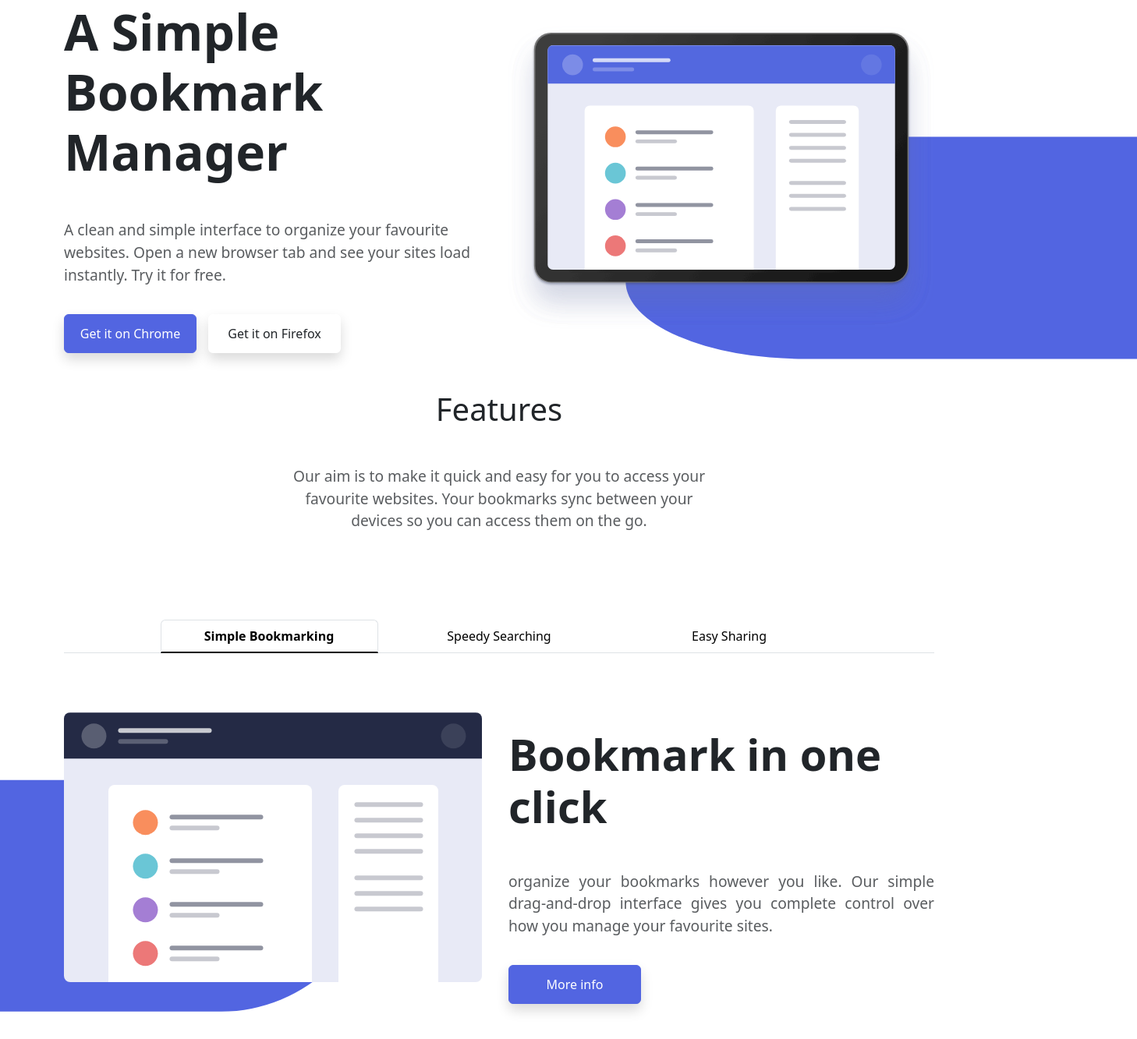
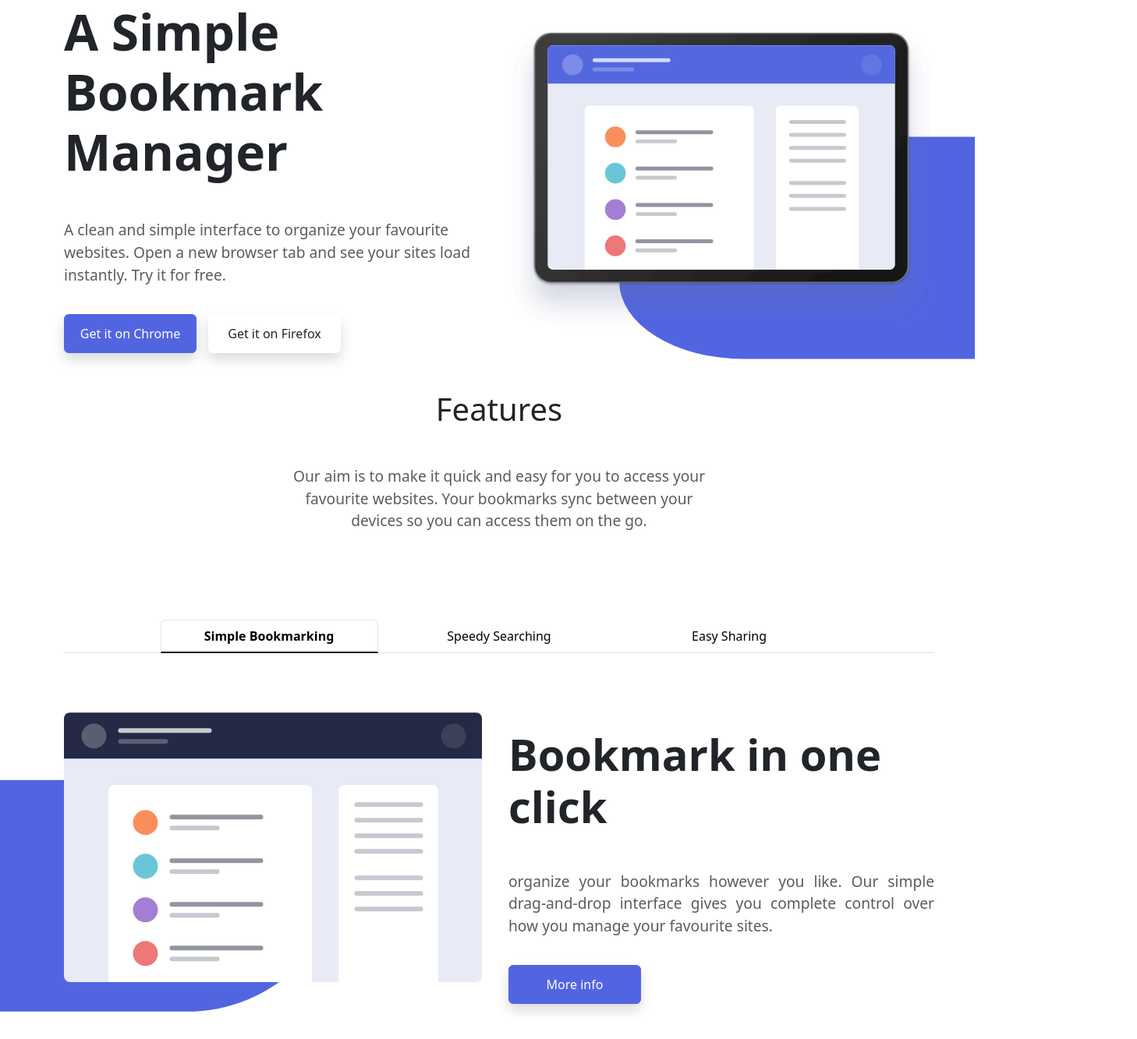
Before and after one commit to GuillemBo/Bootstrap-2.1, a plain HTML site: page index.html in a window 1280 px wide. Shown: the part 201-1534 px from the top of the page at 78% size, 1458 px wide, since content can reach past the window. Drawn offline with nearby package versions, Linux system fonts and the light colour scheme.

Commit message:
Fix scroll try1

```diff
--- a/index.html
+++ b/index.html
@@ -62,7 +62,7 @@
 
         <div class="col-sm-12 col-md-8 col-lg-6 col-xl-6 horizontal-align img-main d-flex justify-content-center align-items-center position-relative">
 
-            <div class="right-void col-lg-6 position-absolute"></div>
+            <div class="blue-void right-void col-lg-6 position-absolute"></div>
             <img src="imagenes/illustration-hero.svg" class="img-fluid" alt="Logo bookmark">
 
         </div>
@@ -359,11 +359,6 @@
     </nav>
 
 
-
-
-
-
-
     <script src="node_modules/bootstrap/dist/js/bootstrap.min.js"></script>
   </body>
   </html>
--- a/styles.scss
+++ b/styles.scss
@@ -8,14 +8,10 @@ $secondary: #FA5959;
     text-align: justify;
 }
 
-
-
 .mid-row {
     margin-top: 100px;
 
 }
-
-
 
 
 .texto-grueso {
@@ -48,6 +44,8 @@ $secondary: #FA5959;
 
 }
 
+
+
 @media (min-width: 576px){
     .right-void {
         display: flex;
@@ -57,10 +55,9 @@ $secondary: #FA5959;
         z-index: -1;
         content: '';
         top: 70%;
-        left: 86%;
-        width: 115%;
+        left: 67%;
+        width: 80%;
         transform: translate(-50%, -50%);
-        overflow-x: hidden;
     }
     .left-void {
         display: flex;
@@ -70,10 +67,10 @@ $secondary: #FA5959;
         z-index: -1;
         content: '';
         top: 68%;
-        right: -35%;
-        width: 125%;
+        right: -15%;
+        width: 100%;
         transform: translate(-50%, -50%);
-        overflow-x: hidden;
+
     }
 }
 
@@ -86,9 +83,8 @@ $secondary: #FA5959;
         z-index: -1;
         top: 70%;
         left: 65%;
-        width: 75%;
+        width: 70%;
         transform: translate(-50%, -50%);
-        overflow-x: hidden;
     }
 
     .left-void {
@@ -99,17 +95,15 @@ $secondary: #FA5959;
         z-index: -1;
         content: '';
         top: 70%;
-        right: -45%;
-        width: 100%;
+        right: 0%;
+        width: 70%;
         transform: translate(-50%, -50%);
-        overflow-x: hidden;
     }
 
     .img-main {
         margin-top: 35px;
     }
 }
-
 
 
 .horizontal-align {
```
Also changed, not shown: styles.css, 1 other file.
